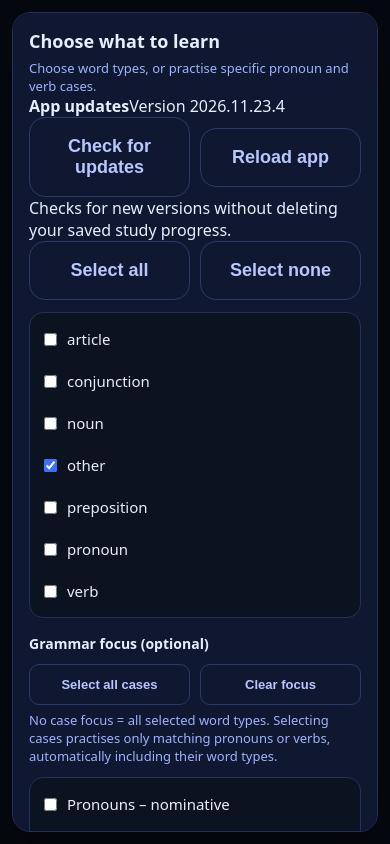
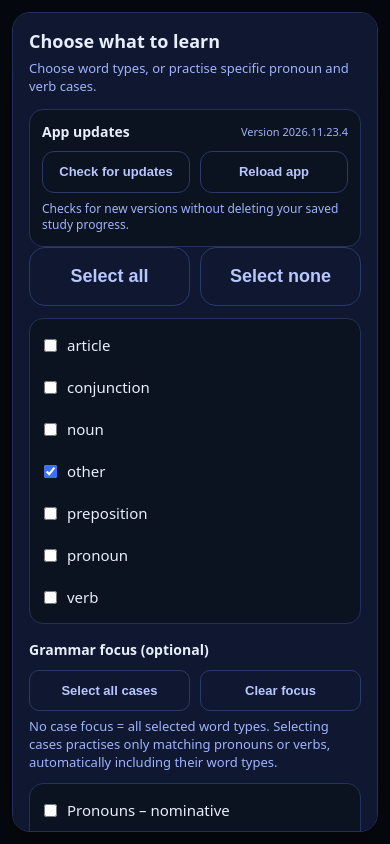
Before and after one commit to adb67/german-flashcards, a plain HTML site: page index.html in a window 390 px wide. Drawn offline with Linux system fonts and the light colour scheme.

Commit message:
Style update controls for small iPhone screens

```diff
--- a/styles.css
+++ b/styles.css
@@ -383,3 +383,32 @@ code{
   .overlayCard { max-height: calc(100dvh - 24px); }
   .overlayCard .typeList, .overlayCard .caseList { max-height: none; }
 }
+
+/* Update controls within the study selection menu */
+.updatePanel {
+  margin-top: 14px;
+  padding: 12px;
+  border: 1px solid var(--border);
+  border-radius: var(--radius-md);
+  background: var(--bg);
+}
+.updatePanelHead {
+  display: flex;
+  justify-content: space-between;
+  align-items: center;
+  gap: 8px;
+}
+.updatePanelHead strong { font-size: 14px; }
+#appVersion { color: var(--muted); font-size: 11px; white-space: nowrap; }
+.updateButtons { margin-top: 10px; }
+.updateButtons button {
+  flex: 1 1 0;
+  min-width: 0;
+  padding: 12px 7px;
+  font-size: 13px;
+  line-height: 1.2;
+  border-radius: 12px;
+}
+.updateButtons button:disabled { opacity: 0.55; cursor: progress; }
+.updateStatus { margin-top: 8px; min-height: 18px; color: var(--muted); font-size: 12px; line-height: 1.4; }
+.updateStatus.updateError { color: #ffa4a4; }
```
